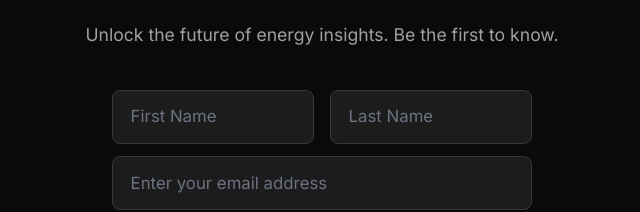
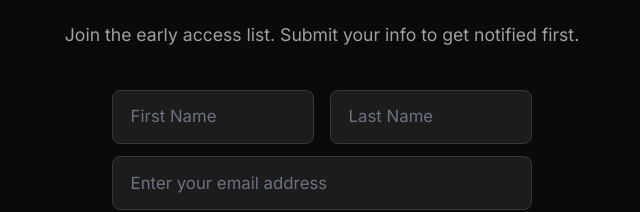
Before and after one commit to cottluke1/coming_soon, a plain HTML site: page index.html in a window 1280 px wide. Shown: the part 313-525 px from the top of the page, 318-958 px from the left. Drawn offline with nearby package versions, Linux system fonts and the light colour scheme.

Commit message:
Update index.html

```diff
--- a/index.html
+++ b/index.html
@@ -161,7 +161,7 @@
         <main>
             <p class="coming-soon-text">Coming Soon</p>
             <p class="description-text">
-                Unlock the future of energy insights. Be the first to know.
+                Join the early access list. Submit your info to get notified first.
             </p>
 
             <div class="form-container">
```
